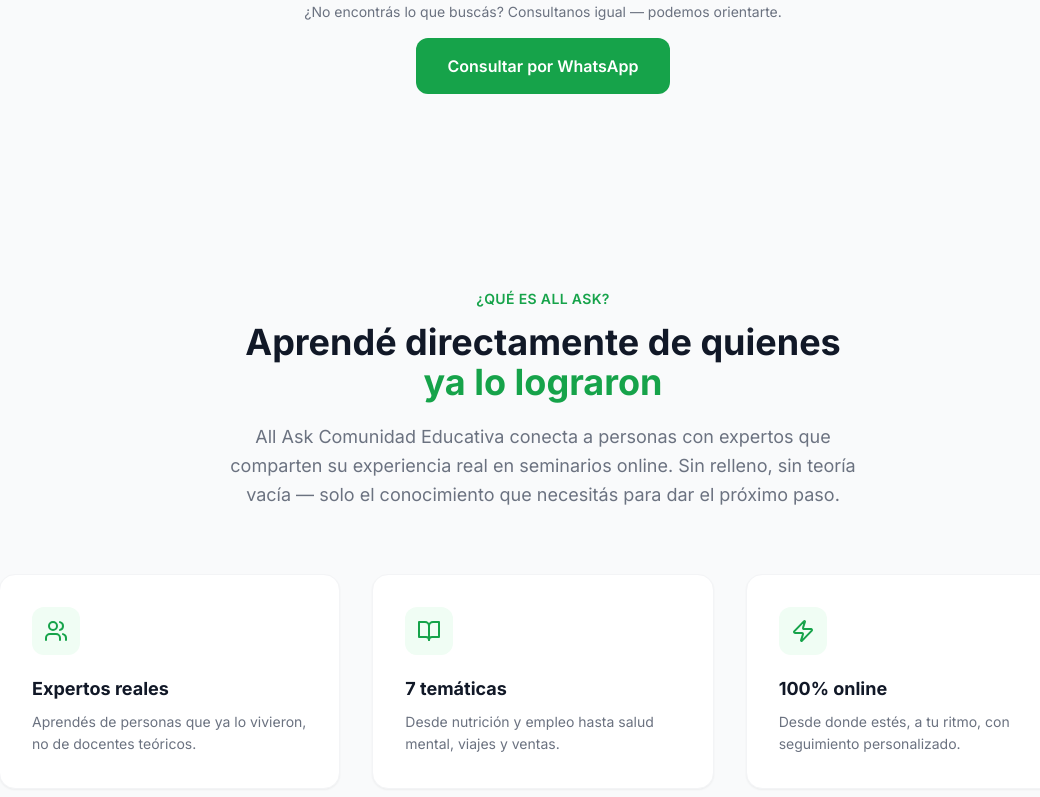
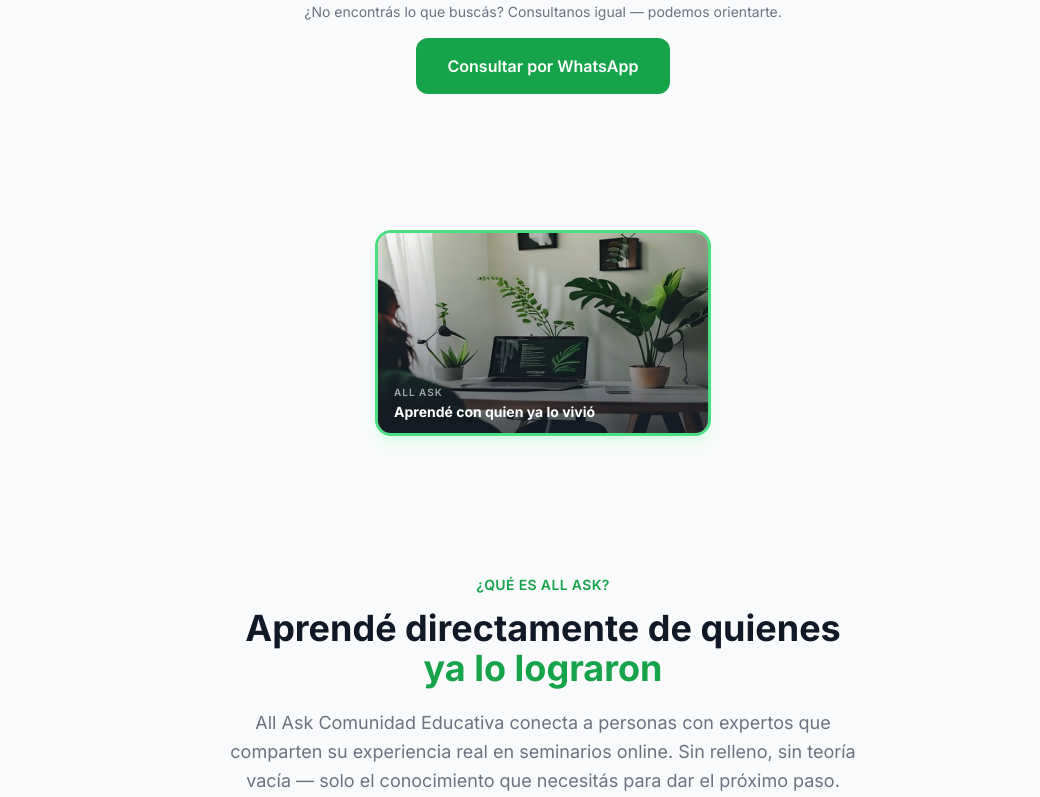
Before and after one commit to ttomifernandez/all-ask, a Next.js app: page / in a window 1280 px wide. Shown: the part 2000-2797 px from the top of the page, without its empty margins (97-1137 px from the left). Built offline with nearby package versions, Linux system fonts and the light colour scheme.

Commit message:
update app/page.tsx

```diff
--- a/app/page.tsx
+++ b/app/page.tsx
@@ -1,6 +1,7 @@
 import Header from '@/components/Header'
 import Hero from '@/components/Hero'
 import Seminars from '@/components/Seminars'
+import ExecPhoto from '@/components/ExecPhoto'
 import About from '@/components/About'
 import ContactForm from '@/components/ContactForm'
 import Footer from '@/components/Footer'
@@ -12,6 +13,7 @@
       <Header />
       <Hero />
       <Seminars />
+      <ExecPhoto />
       <About />
       <ContactForm />
       <Footer />
```
